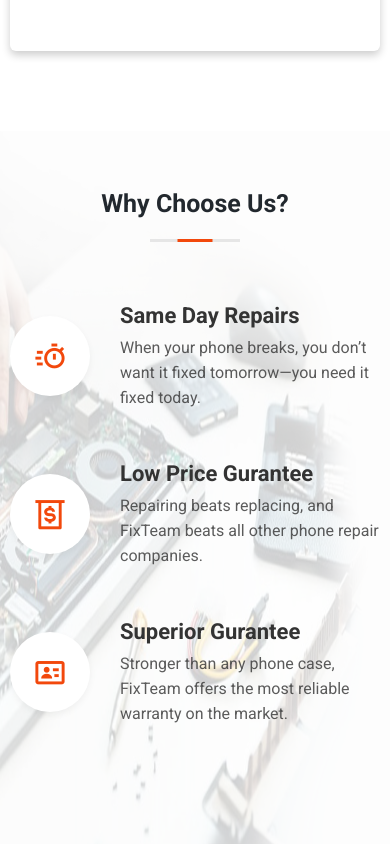
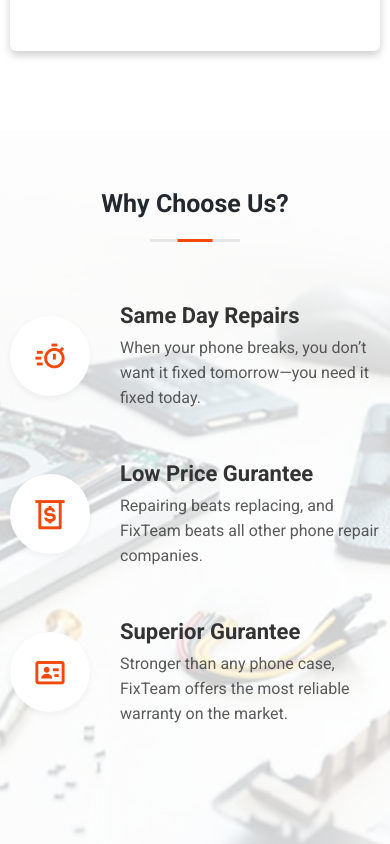
Before and after one commit to riteshmvteams/wefixt, a plain HTML site: page index.html in a window 390 px wide. Shown: the part 7100-7944 px from the top of the page. Drawn offline with nearby package versions, Linux system fonts and the light colour scheme.

Commit message:
css: media queries improved

```diff
--- a/style.css
+++ b/style.css
@@ -1068,6 +1068,9 @@ a.footer__link:is(:hover, :focus-visible) {
     grid-template-columns: 1fr;
     grid-template-rows: repeat(3, 1fr);
   }
+  .whyus .whyus__left img {
+    object-fit: cover;
+  }
   .whyus__right {
     padding-inline: 1rem;
   }
```
